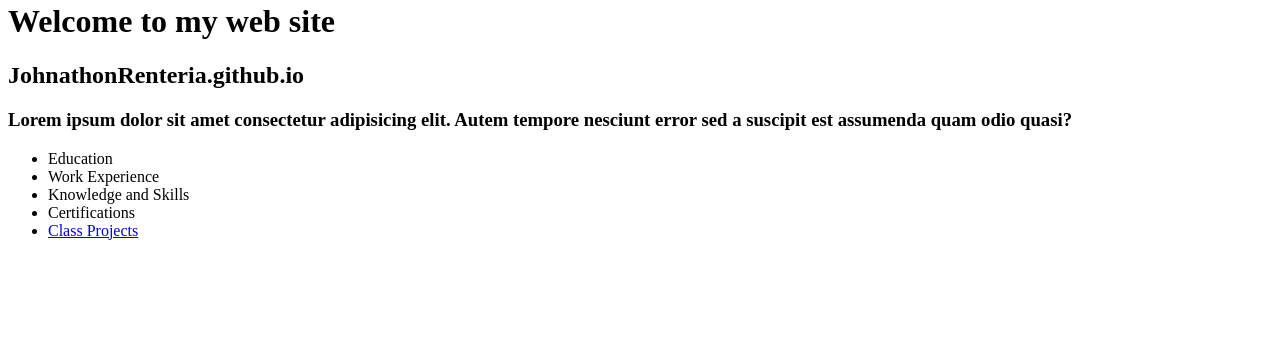
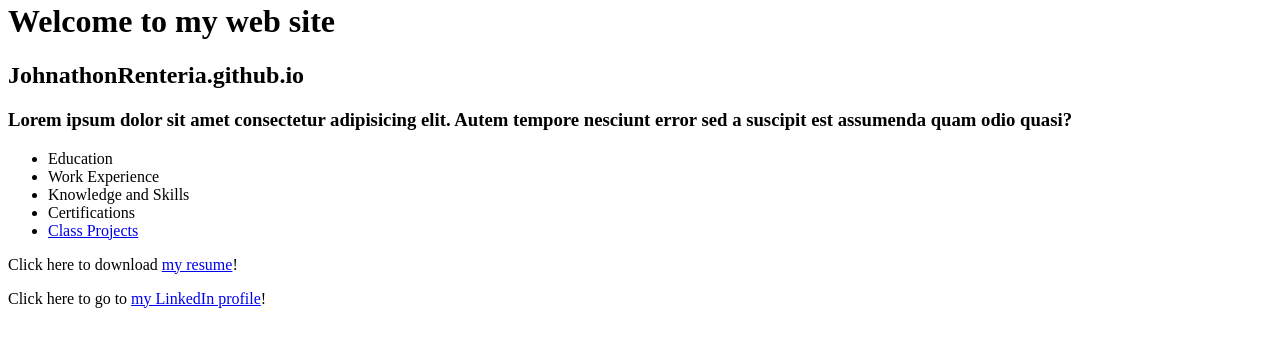
Before and after one commit to JohnathonRenteria/JohnathonRenteria.github.io, a plain HTML site: page index.html in a window 1280 px wide. Shown: the part 280-626 px from the top of the page. Drawn offline with Linux system fonts and the light colour scheme.

Commit message:
Added resume and linkedin link

```diff
--- a/index.html
+++ b/index.html
@@ -24,6 +24,8 @@
                 <li><a href="#">Class Projects</a></li>
             </ul>
         </nav>
+        <p>Click here to download <a href="files/JonathonRenteriaResume2022.docx">my resume</a>!</p>
+        <p>Click here to go to <a href="https://www.linkedin.com/in/johnathon-renteria-997056210" target="_blank">my LinkedIn profile</a>!</p>
     </main>
 
 </body>
```
Also changed, not shown: 1 other file.
